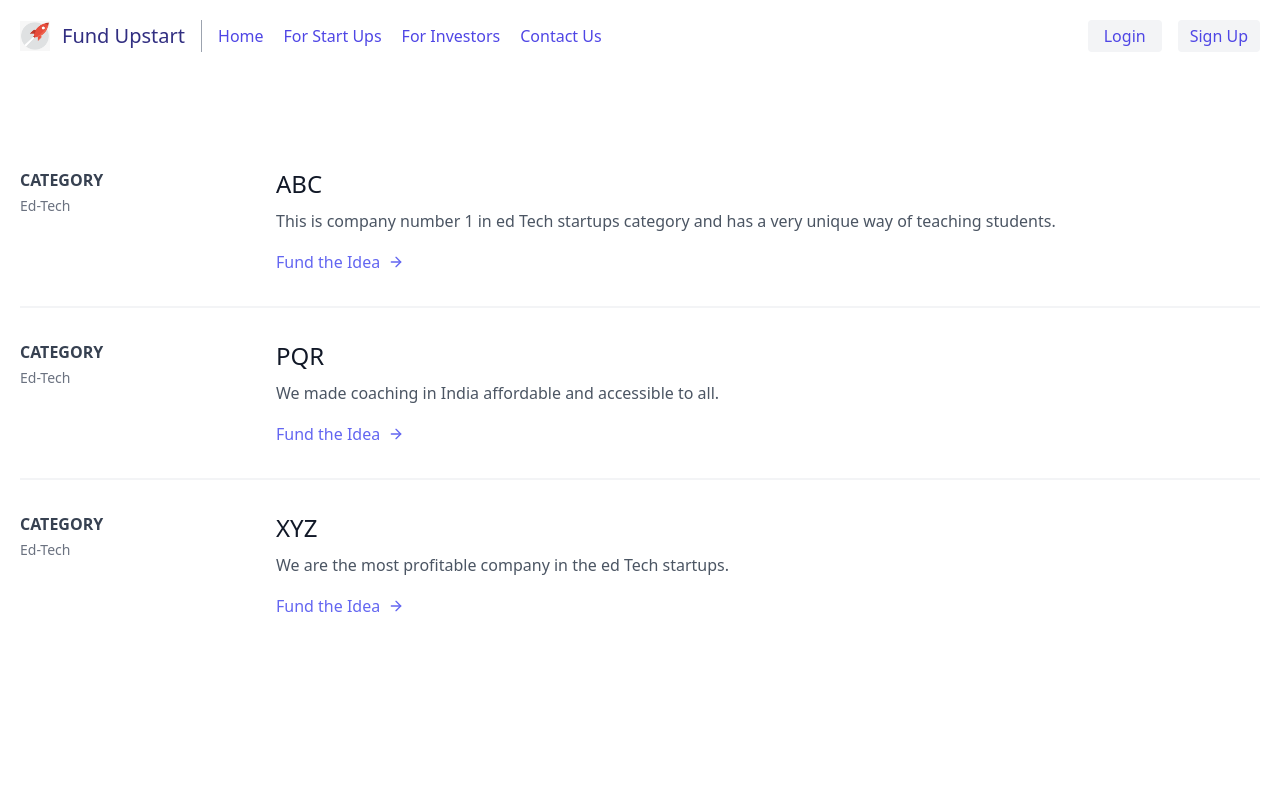
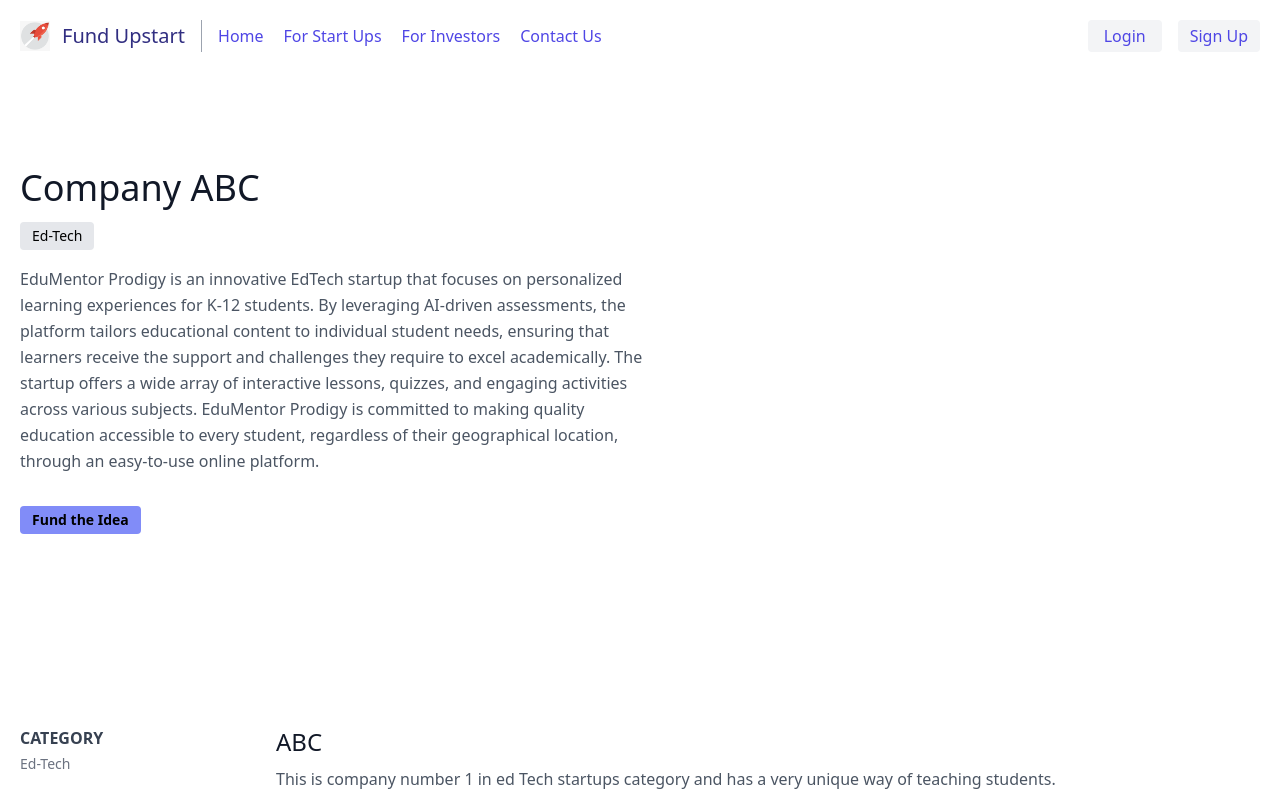
Before and after one commit to Atharva089/Fund-Upstart, a Next.js app in the folder fundupstart/: page /edtech in a window 1280 px wide. Shown: the top 800 px of the page. Built offline with nearby package versions, Linux system fonts and the light colour scheme.

Commit message:
Youtube Video displayer added

```diff
--- /dev/null
+++ b/fundupstart/app/demovideo/page.js
@@ -0,0 +1,32 @@
+"use client";
+import React from "react";
+import YouTube from "react-youtube";
+
+export default function page() {
+  const opts = {
+    height: "390",
+    width: "640",
+    playerVars: {
+      autoplay: 1,
+    },
+  };
+
+  const onReady = (event) => {
+    // access to player in all event handlers via event.target
+    event.target.pauseVideo();
+  };
+
+  return (
+    <div>
+      <h3>GeeksforGeeks - Youtube</h3>
+      <YouTube
+        videoId="sTnm5jvjgjM"
+        opts={opts}
+        //   onReady={this.onReady}
+      />
+    </div>
+  );
+  //   _onReady(event) {
+  //     event.target.pauseVideo();
+  //   }
+}
--- a/fundupstart/app/edtech/page.js
+++ b/fundupstart/app/edtech/page.js
@@ -1,9 +1,59 @@
 "use client";
 import React from "react";
+import YouTube from "react-youtube";
 
 export default function Edtech() {
+  const opts = {
+    height: "300",
+    width: "500",
+    playerVars: {
+      autoplay: 1,
+    },
+  };
   return (
     <div>
+      <section className="text-gray-600 body-font">
+        <div className="container mx-auto flex px-5 py-24 md:flex-row flex-col items-center">
+          <div className="lg:flex-grow md:w-1/2 lg:pr-24 md:pr-16 flex flex-col md:items-start md:text-left mb-16 md:mb-0 items-center text-center">
+            <h1 className="title-font sm:text-4xl text-3xl mb-4 font-medium text-gray-900">
+              Company ABC <br />
+              <button
+                disabled={true}
+                className="inline-flex text-black bg-gray-200 border-0 py-1 px-3 focus:outline-none rounded text-sm"
+              >
+                Ed-Tech
+              </button>
+            </h1>
+            <p className="mb-8 leading-relaxed">
+              EduMentor Prodigy is an innovative EdTech startup that focuses on
+              personalized learning experiences for K-12 students. By leveraging
+              AI-driven assessments, the platform tailors educational content to
+              individual student needs, ensuring that learners receive the
+              support and challenges they require to excel academically. The
+              startup offers a wide array of interactive lessons, quizzes, and
+              engaging activities across various subjects. EduMentor Prodigy is
+              committed to making quality education accessible to every student,
+              regardless of their geographical location, through an easy-to-use
+              online platform.
+            </p>
+            <div className="flex justify-center">
+              <button
+                disabled={true}
+                className="inline-flex text-black bg-indigo-400 border-0 py-1 px-3 font-semibold focus:outline-none hover:bg-indigo-300 rounded text-sm"
+              >
+                <a href="/payments">Fund the Idea</a>
+              </button>
+            </div>
+          </div>
+          <div className="lg:max-w-lg lg:w-full md:w-1/2 w-5/6">
+            <YouTube
+              videoId="sTnm5jvjgjM"
+              opts={opts}
+              //   onReady={this.onReady}
+            />
+          </div>
+        </div>
+      </section>
       <section className="text-gray-600 body-font overflow-hidden">
         <div className="container px-5 py-24 mx-auto">
           <div className="-my-8 divide-y-2 divide-gray-100">
--- a/fundupstart/package.json
+++ b/fundupstart/package.json
@@ -18,8 +18,9 @@
     "postcss": "8.4.27",
     "react": "18.2.0",
     "react-dom": "18.2.0",
+    "react-icons": "^4.10.1",
+    "react-youtube": "^10.1.0",
     "stripe": "^13.5.0",
-    "react-icons": "^4.10.1",
     "tailwindcss": "3.3.3"
   },
   "devDependencies": {
```
